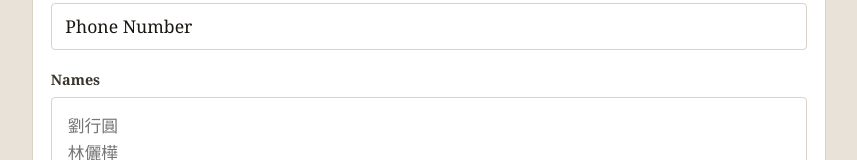
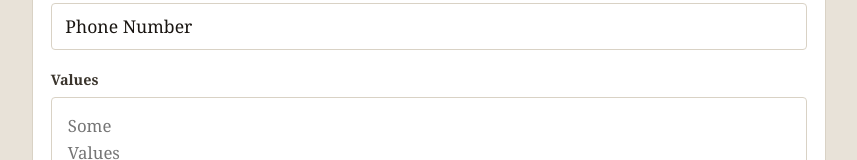
Before and after one commit to Office-Stapler/check-in-sheet, a React (Vite) app: page / in a window 1280 px wide. Both pictures are taken after a click on the button "Sheet data". Shown: the part 415-575 px from the top of the page, without its empty margins (211-1068 px from the left). Built offline with nearby package versions, Linux system fonts and the light colour scheme.

Commit message:
Update placeholder

```diff
--- a/src/components/SheetData/SheetData.tsx
+++ b/src/components/SheetData/SheetData.tsx
@@ -97,14 +97,14 @@ export function SheetDataEditor({ sheet }: SheetDataProps) {
       </fieldset>
 
       <div className="field">
-        <label htmlFor={namesId}>Names</label>
+        <label htmlFor={namesId}>Values</label>
         <textarea
           id={namesId}
           className="names-textarea"
           value={data.namesText}
           onChange={(e) => updateData({ namesText: e.target.value })}
           spellCheck={false}
-          placeholder={'劉行圓\n林儷樺\n陳鶯嬌 Jolly'}
+          placeholder={'Some\nValues\nHere'}
         />
         <p className="names-count">{count} people</p>
       </div>
```
